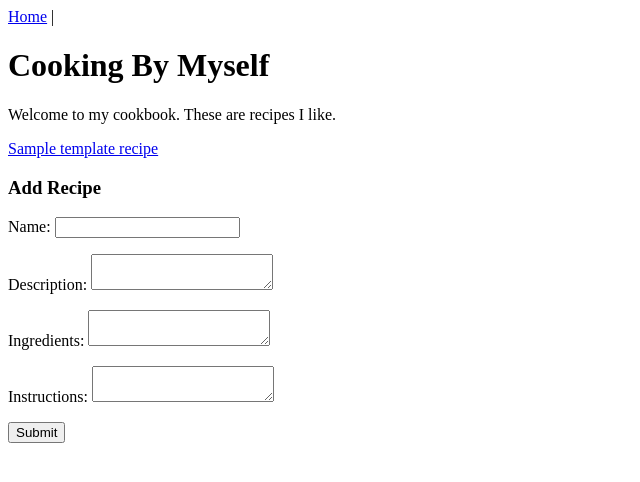
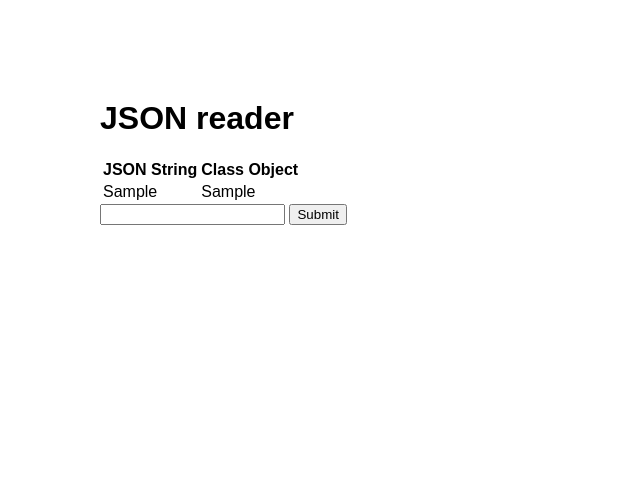
Before and after one commit to RomanFaust0v/JsonToClass, a Flask app: template templates/index.html in a window 1280 px wide. Shown: the top 482 px of the page, without its empty margins (0-640 px from the left). Run offline with Flask 2, Linux system fonts and the light colour scheme; the template is opened without the code that fills it: most values are stand-ins (such as "Sample title", 1, 10 or a date in 2020).

Commit message:
Actualy do something now

```diff
--- a/app.py
+++ b/app.py
@@ -2,10 +2,19 @@ from flask import Flask, render_template, request
 from helper import stringToJSON
 app = Flask(__name__)
 
+data = ""
+jsonString = ""
 @app.route("/", methods=['GET', 'POST'])
 def index():
+
     if request.method == 'POST':
-        data = request.form['data']
+        jsonString = request.form['jsonString']
+        data = request.form['jsonString']
         data = stringToJSON(data)
-        return render_template('base.html', data=data)
-    return render_template('base.html')
+        return render_template('index.html', jsonString = jsonString, classObject=data)
+    else:
+        return render_template('index.html')
+
+
+if __name__ == "__main__":
+    app.run(debug=True)
--- /dev/null
+++ b/static/css/main.css
@@ -0,0 +1,4 @@
+body {
+    margin: 100px;
+    font-family: sans-serif;
+}
--- a/templates/base.html
+++ b/templates/base.html
@@ -1,29 +1,13 @@
 <!DOCTYPE html>
-<html>
-  <body>
-    <div>
-      <a href="/">Home</a>
-      |
-      <!-- <a href="/about">About</a> -->
-    </div>
-    {% block content %}
-    <form action="/" method="POST">
-        <h3>Convert JSON</h3>
-        <p>
-          <label for="name">Name of the class:</label>
-          <input type="text" name="className"/>
-        </p>
-        <p>
-          <label for="json">JSON:</label>
-          <textarea name="json"></textarea>
-        </p>
-        <p><input type="submit" name="create_class"/></p>
-    </form>
-    {% if data %}
-    {% for key, value in data.items() %}
-      <p><a href="/class/{{ key }}">{{ value }}</a></p>
-    {% endfor %}
-    {% endif %}
-    {% endblock %}
-  </body>
+<html lang="en">
+<head>
+    <meta charset="UTF-8">
+    <meta http-equiv="X-UA-Compatible" content="IE=edge">
+    <meta name="viewport" content="width=device-width, initial-scale=1.0">
+    <link rel="stylesheet" href="{{ url_for('static', filename='css/main.css') }}">
+    {% block head %}{% endblock %}
+</head>
+<body>
+    {% block body %}{% endblock %}
+</body>
 </html>
--- a/templates/index.html
+++ b/templates/index.html
@@ -1,29 +1,24 @@
-{% extends "base.html" %}
-{% block content %}
-  <h1>Cooking By Myself</h1>
-  <p>Welcome to my cookbook. These are recipes I like.</p>
-  {% for id, name in template_recipes.items() %}
-    <p><a href="/recipe/{{ id }}">{{ name }}</a></p>
-  {% endfor %}
+{% extends 'base.html' %}
+{% block head %}
+    <title>JSON Converter</title>
+{% endblock %}
+{% block body %}
+    <div class="content">
+      <h1>JSON reader</h1>
 
-  <form action="/" method="POST">
-    <h3>Add Recipe</h3>
-    <p>
-      <label for="recipe">Name:</label>
-      <input type="text" name="recipe"/>
-    </p>
-    <p>
-      <label for="description">Description:</label>
-      <textarea name="description"></textarea>
-    </p>
-    <p>
-      <label for="ingredients">Ingredients:</label>
-      <textarea name="ingredients"></textarea>
-    </p>
-    <p>
-      <label for="instructions">Instructions:</label>
-      <textarea name="instructions"></textarea>
-    </p>
-    <p><input type="submit" name="submit_recipe"/></p>
-  </form>
+      <table>
+         <tr>
+          <th>JSON String</th>
+          <th>Class Object</th>
+         </tr>
+         <tr>
+          <td>{{ jsonString }}</td>
+          <td>{{ classObject }}</td>
+         </tr>
+      </table>
+      <form action="/" method="POST">
+        <input type="text" name="jsonString" id = "content">
+        <input type="submit" value="Submit">
+      </form>
+    </div>
 {% endblock %}
```
Also changed, not shown: helper.py (+16 -1 lines).
